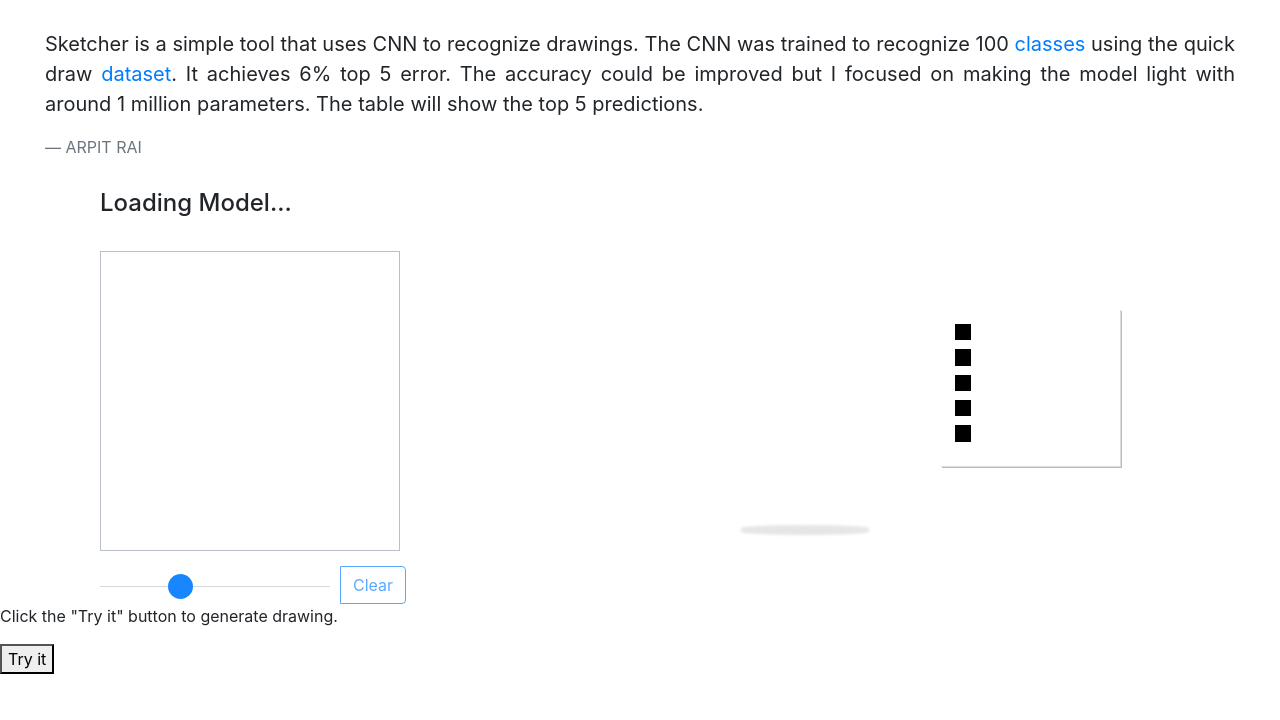
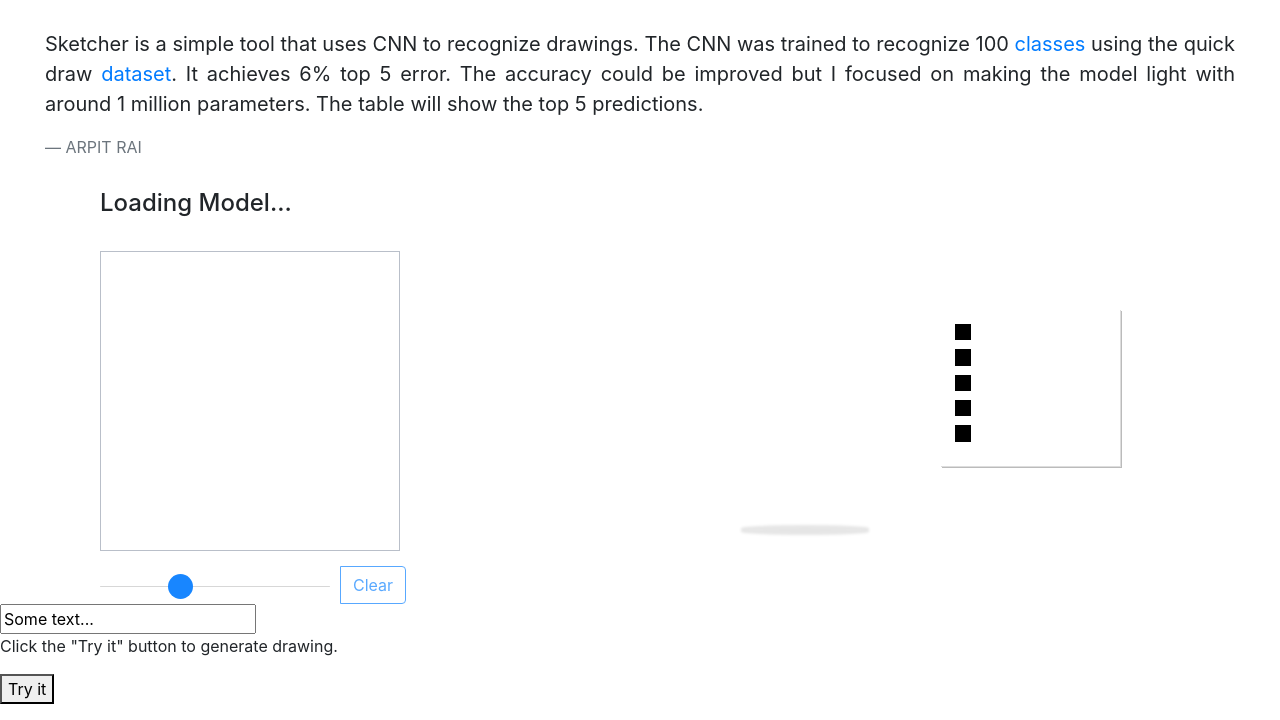
Before and after one commit to arpit196/NeuroDraw, a plain HTML site: page index.html in a window 1280 px wide. Shown: the part 83-803 px from the top of the page. Drawn offline with nearby package versions, Linux system fonts and the light colour scheme; a script that the page names is missing.

Commit message:
Update index.html

```diff
--- a/index.html
+++ b/index.html
@@ -85,6 +85,7 @@ but I focused on making the model light with around 1 million parameters. The ta
   </section>
 </div>
 </div>
+<input type="text" id="myText" value="Some text...">
 <p>Click the "Try it" button to generate drawing.</p>
 <button onclick="myFunction()">Try it</button>
 <p id="demo"></p>
```
